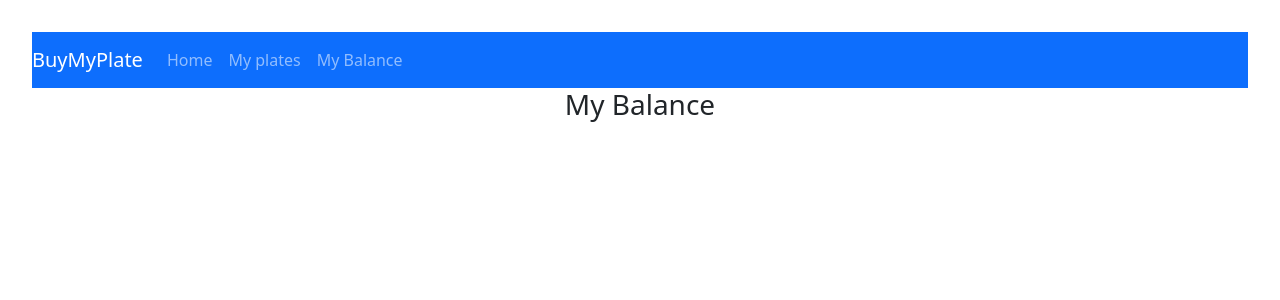
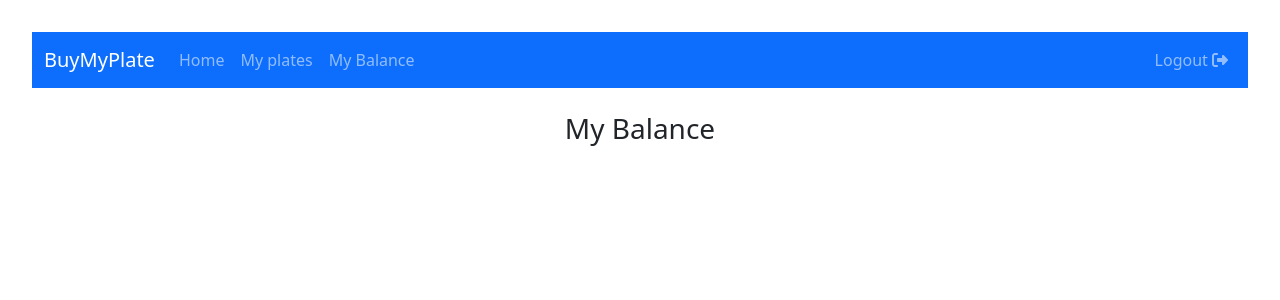
Before and after one commit to pockche123/buymyplate-client, a React (Vite) app: page /my-balance/1 in a window 1280 px wide. Shown: the top 300 px of the page. Built offline with nearby package versions, Linux system fonts and the light colour scheme; no server answers.

Commit message:
refactor navbar

```diff
--- a/package.json
+++ b/package.json
@@ -11,6 +11,8 @@
   },
   "dependencies": {
     "@fortawesome/fontawesome-free": "^6.7.2",
+    "@fortawesome/free-solid-svg-icons": "^6.7.2",
+    "@fortawesome/react-fontawesome": "^0.2.2",
     "axios": "^1.8.4",
     "bootstrap": "^5.3.5",
     "react": "^19.0.0",
--- a/src/components/Navbar/Navbar.jsx
+++ b/src/components/Navbar/Navbar.jsx
@@ -2,6 +2,9 @@ import React, {useState} from 'react'
 import './Navbar.css'
 import { Link } from 'react-router-dom';
 import { useAuth } from '../../context/AuthContext';
+import { FontAwesomeIcon } from '@fortawesome/react-fontawesome';
+import { faSignInAlt, faSignOutAlt } from '@fortawesome/free-solid-svg-icons';
+
 
 const Navbar = () => {
   const [isNavbarCollapsed, setIsNavbarCollapsed] = useState(true);
@@ -23,6 +26,7 @@ const Navbar = () => {
     <>
 
     <nav className="navbar navbar-expand-lg navbar-dark bg-primary">
+      <div className="container-fluid">
       <a className="navbar-brand" href="#">BuyMyPlate</a>
       <button
         className="navbar-toggler"
@@ -39,7 +43,7 @@ const Navbar = () => {
           <li className="nav-item active">
           <Link className="nav-link" to="/">Home</Link>
           </li>
-          {isAdmin &&(
+          {isAdmin && isLoggedIn && (
             <>
           <li className="nav-item">
           <Link className="nav-link" to="/register-plate">Register Plate </Link>
@@ -52,7 +56,7 @@ const Navbar = () => {
           )
         }
         {
-          isCustomer && (
+          isCustomer && isLoggedIn &&(
             <>
             <li className="nav-item">
               <Link className="nav-link" to={`/my-plates/${id}`}>  My plates</Link>
@@ -64,9 +68,24 @@ const Navbar = () => {
           )
         }
         </ul>
-        {/* <span className="navbar-text">
-          Navbar text with an inline element
-        </span> */}
+        <ul className="navbar-nav ms-auto">
+        {
+          isLoggedIn  ? (
+
+              <Link className="nav-link" to=""> Logout <FontAwesomeIcon icon={faSignOutAlt} className="icon logout-icon" /></Link>
+
+
+          ) : (
+            <Link className="nav-link" to=""> Login<FontAwesomeIcon icon={faSignOutAlt} className="icon login-icon" /></Link>
+
+          )
+        }
+
+
+        </ul>
+        </div>
+
+
       </div>
     </nav>
     </>
--- a/src/pages/BalancePage.jsx
+++ b/src/pages/BalancePage.jsx
@@ -27,18 +27,18 @@ const BalancePage = () => {
 
 
   return (
-    <>
+    <div className="container mt-4">
     <h3>My Balance</h3>
     {
         balanceData && (
-            <>
-                <b>Amount: </b>
-                <h5>{balanceData.amount}</h5>
+            <div className="card my-3">
+                <b>Amount(in £): </b>
+                <input className="form-control" value={balanceData.amount} disabled />
 
-            </>
+            </div>
         )
     }
-    </>
+    </div>
   )
 }
 
--- a/src/pages/BuyPlatePage.jsx
+++ b/src/pages/BuyPlatePage.jsx
@@ -73,7 +73,7 @@ const BuyPlatePage = () => {
       // Update vehicle plate
       const plateResponse = await updateVehiclePlate(vehicleId, {
         available: false,
-        customerId,
+        customerId: customerId
       });
 
       if (plateResponse?.error) {
@@ -81,7 +81,7 @@ const BuyPlatePage = () => {
       }
 
       toast.success('Registration plate purchased successfully');
-      navigate('/all-purchases');
+      navigate('/my-plates/' + customerId);
     } catch (error) {
       toast.error(`Purchase failed: ${error.message || 'Please try again'}`);
 
```
Also changed, not shown: 1 other file (tests, documents, lock files or other folders).
